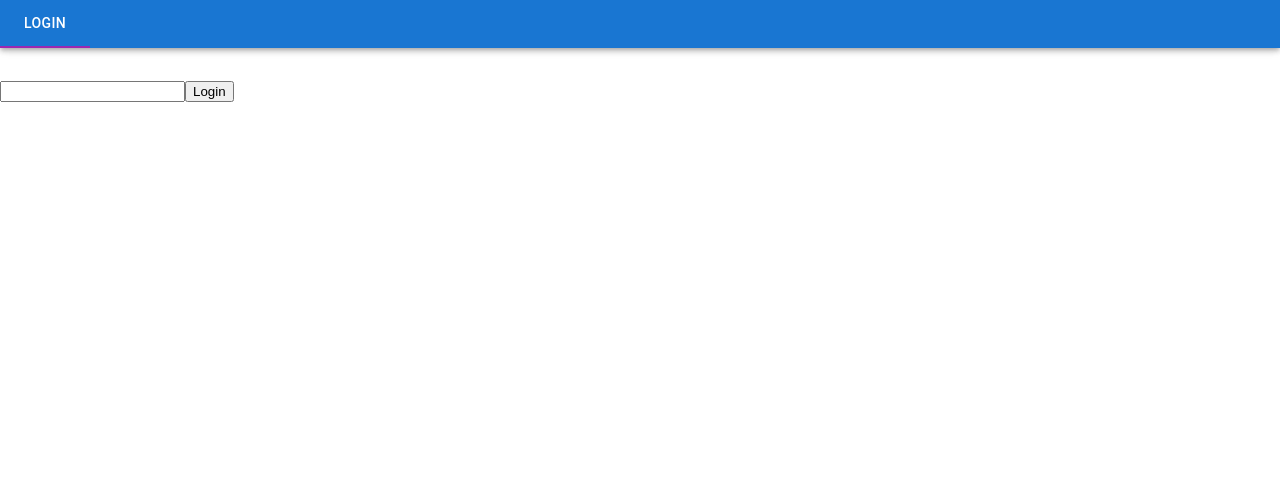
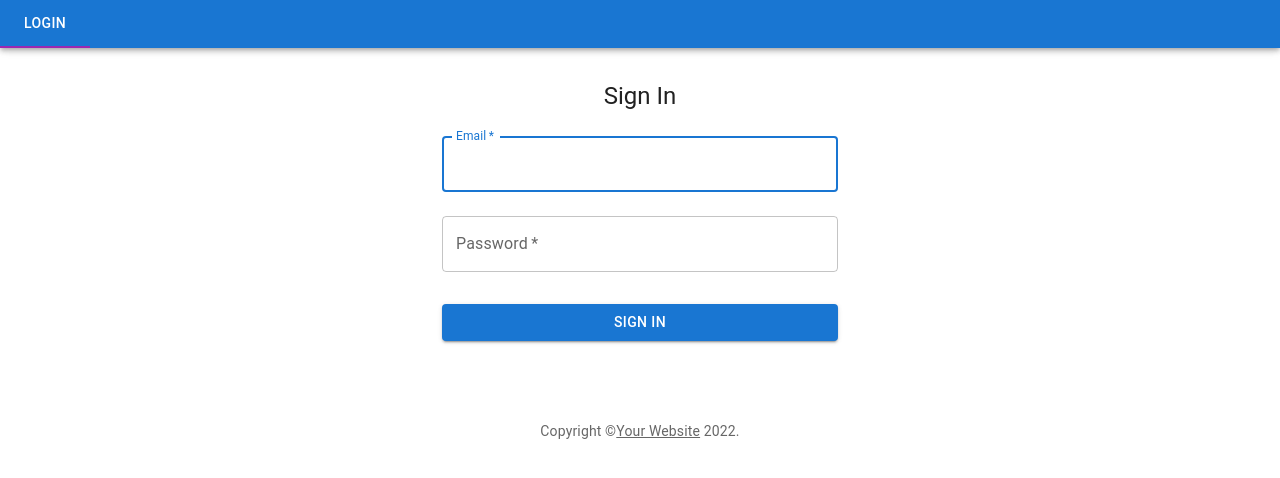
Before and after one commit to Java46IgorVorobyov/react-application, a React (Create React App) app: page /login in a window 1280 px wide. Shown: the top 478 px of the page. Built offline with nearby package versions, Linux system fonts and the light colour scheme.

Commit message:
Homework/#44/LoginForm

```diff
--- a/src/App.tsx
+++ b/src/App.tsx
@@ -30,5 +30,8 @@ function getRoutes(relevantItems: RouteType[]): React.ReactNode {
 
 function getRelevantItems(clientData: ClientData): RouteType[] {
     //TODO for admin
-    return ROUTES.filter(r => (!!clientData.email && r.authenticated) || (!clientData.email && !r.authenticated));
+    return !!clientData.isAdmin ? ROUTES.filter(route => (!!clientData.email && route.admin && route.authenticated)
+        || (!clientData.email && !route.admin && !route.authenticated))
+        : ROUTES.filter(route => (!!clientData.email && route.user && route.authenticated)
+        || (!clientData.email && !route.user && !route.authenticated));
 }
--- a/src/components/forms/LoginForm.tsx
+++ b/src/components/forms/LoginForm.tsx
@@ -1,27 +1,84 @@
 import React from 'react';
 import LoginData from "../../models/LoginData";
+import {
+    Box,
+    Button,
+    Container,
+    createTheme,
+    CssBaseline,
+    Link,
+    TextField,
+    ThemeProvider,
+    Typography
+} from "@mui/material";
 
 type Props = {
     submitFn: (loginData: LoginData) => void;
 }
 
 let inputElement: any;
+let inputPassword: any;
+
+function Copyright(props: any) {
+    return (
+        <Typography variant="body2" color="text.secondary" align="center" {...props}>
+            {'Copyright ©'}
+            <Link color="inherit" href="https://usnd.to/CptW">
+                Your Website
+            </Link>{' '}
+            {new Date().getFullYear()}
+            {'.'}
+        </Typography>
+    );
+}
+
 const LoginForm: React.FC<Props> = ({submitFn}) => {
     function onLogin() {
-        const loginValue: string = inputElement.value;
-        const loginTokens: string[] = loginValue.split(';');
+        const loginEmail: string = inputElement.value;
+        const loginPassword: string = inputPassword.value;
+        const loginTokens: string[] = [loginEmail, loginPassword];
         submitFn({email: loginTokens[0], password: loginTokens[1]});
     }
 
     React.useEffect(() => {
-        inputElement = document.getElementById('input-id');
+        inputElement = document.getElementById('email');
+        inputPassword = document.getElementById('password');
     })
 
+    const theme = createTheme();
     return (
-        <div>
-           <input id="input-id"/>
-           <button onClick={onLogin}>Login</button>
-        </div>
+        <ThemeProvider theme={theme}>
+            <Container component="main" maxWidth="xs">
+                <CssBaseline/>
+                <Box sx={{marginTop: 8, display: 'flex', flexDirection: 'column', alignItems: 'center'}}>
+                    <Typography component="h1" variant="h5">Sign In</Typography>
+                    <Box component="form" onSubmit={onLogin} sx={{mt: 1}}>
+                        <TextField
+                        margin="normal"
+                        required
+                        fullWidth
+                        id="email"
+                        label="Email"
+                        name="email"
+                        autoComplete="email"
+                        autoFocus
+                        />
+                        <TextField
+                        margin="normal"
+                        required
+                        fullWidth
+                        name="password"
+                        label="Password"
+                        type="password"
+                        id="password"
+                        autoComplete="current-password"
+                        />
+                        <Button type="submit" fullWidth variant="contained" sx={{mt: 3, mb: 2}}>Sign In</Button>
+                    </Box>
+                </Box>
+                <Copyright sx={{mt: 8, mb: 4}}/>
+            </Container>
+        </ThemeProvider>
     );
 };
 
--- a/src/components/pages/Login.tsx
+++ b/src/components/pages/Login.tsx
@@ -1,15 +1,17 @@
-import React from "react";
+import React, {useState} from "react";
 import {useDispatch} from "react-redux";
 import {ClientData} from "../../models/ClientData";
 import {authAction} from "../../redux/actions";
 import AuthServiceClient from "../../service/AuthServiceClient";
 import LoginForm from "../forms/LoginForm";
 import LoginData from "../../models/LoginData";
+import {Alert} from "@mui/material";
 
 const authService = new AuthServiceClient();
 
 const Login: React.FC = () => {
     const dispatch = useDispatch();
+
 
     return <LoginForm submitFn={function (loginData: LoginData): void {
         const clientData = authService.login(loginData);
--- a/src/config/routes-config.tsx
+++ b/src/config/routes-config.tsx
@@ -21,6 +21,6 @@ export const ROUTES: RouteType[] = [
     {path: STATISTIC_HOURS_PATH, label: 'Statistics Hours', element: <StatisticHours/>, authenticated: true},
     {path: STATISTIC_COST_PATH, label: 'Statistics Cost', element: <StatisticCost/>, authenticated: true},
     {path: LOGIN_PATH, label: 'Login', element: <Login/>},
-    {path: LOGOUT_PATH, label: 'Logout', element: <Logout/>, authenticated: true},
-    {path: GENERATION_PATH, label: 'Generation', element: <Generation/>, authenticated: true}
+    {path: LOGOUT_PATH, label: 'Logout', element: <Logout/>, authenticated: true, user: true, admin: true},
+    {path: GENERATION_PATH, label: 'Generation', element: <Generation/>, authenticated: true, admin: true},
 ]
--- a/src/models/RouteType.ts
+++ b/src/models/RouteType.ts
@@ -5,5 +5,7 @@ export type RouteType = {
     label: string;
     element: ReactNode;
     authenticated?: boolean;// if true route item may be shown only if a client is auth
+    user?: boolean;
+    admin?: boolean;
     //TODO additional property
 }
```
Also changed, not shown: src/components/forms/CourseForm.tsx (+2 -10 lines).
